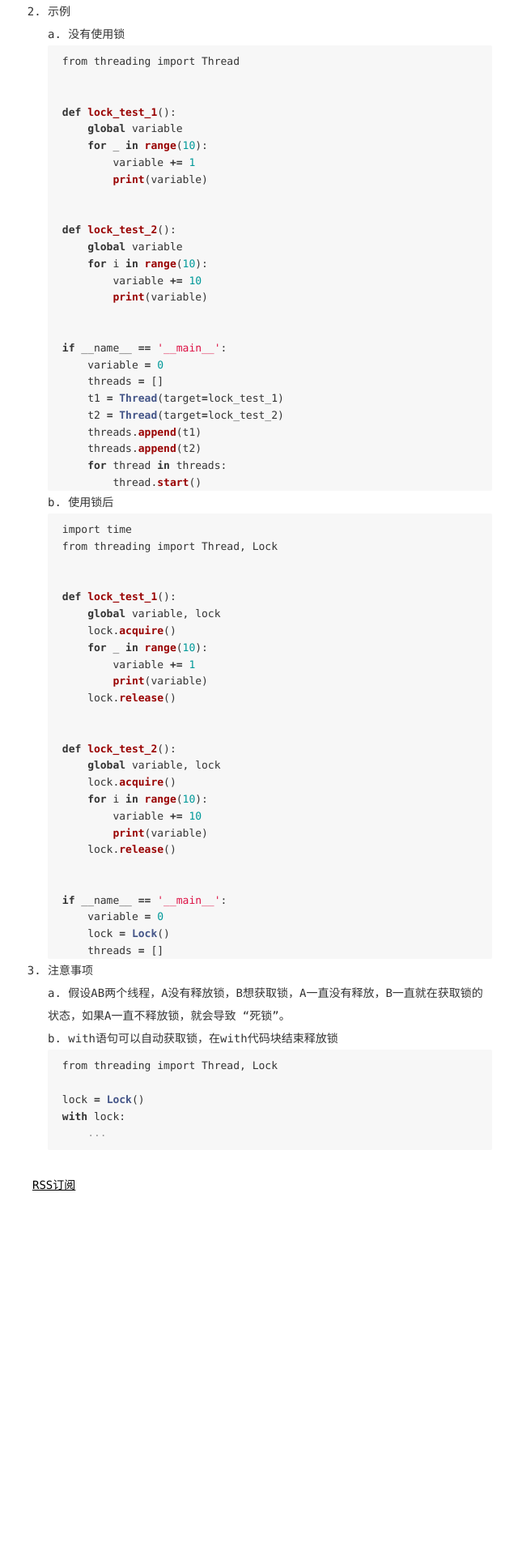
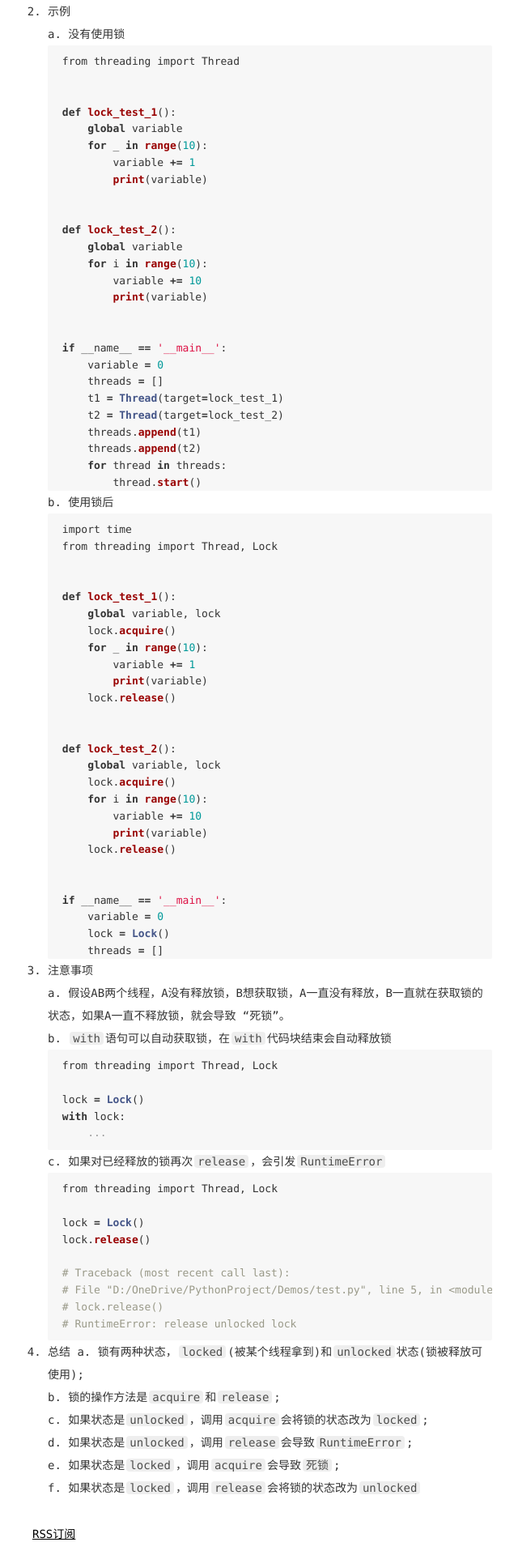
Before and after one commit to aoeivu/aoeivu, a Jekyll site: the page built from _posts/2019-11-28-Threading.md, in a window 1280 px wide. Shown: the part 3217-5137 px from the top of the page at 81% size, without its empty margins (318-958 px from the left). Built offline with Jekyll 4.4.1, drawn with Linux system fonts in a browser that asks for light colours; Markdown is read by kramdown in place of the engine named in the settings; comment, search, counter and statistics services are not loaded; before the commit the page ends 4706 px from its top, so only the background shows below that.

Commit message:
fix post

````diff
--- a/_posts/2019-11-28-Threading.md
+++ b/_posts/2019-11-28-Threading.md
@@ -237,7 +237,7 @@ categories: [Python]
 
 3. 注意事项
     a. 假设AB两个线程，A没有释放锁，B想获取锁，A一直没有释放，B一直就在获取锁的状态，如果A一直不释放锁，就会导致 “死锁”。
-    b. with语句可以自动获取锁，在with代码块结束释放锁
+    b. `with`语句可以自动获取锁，在`with`代码块结束会自动释放锁
 
     ```python
     from threading import Thread, Lock
@@ -246,3 +246,24 @@ categories: [Python]
     with lock:
         ...
     ```
+    c. 如果对已经释放的锁再次`release`，会引发`RuntimeError`
+
+    ```python
+    from threading import Thread, Lock
+
+    lock = Lock()
+    lock.release()
+
+    # Traceback (most recent call last):
+    # File "D:/OneDrive/PythonProject/Demos/test.py", line 5, in <module>
+    # lock.release()
+    # RuntimeError: release unlocked lock
+    ```
+
+4. 总结
+    a. 锁有两种状态，`locked`(被某个线程拿到)和`unlocked`状态(锁被释放可使用);
+    b. 锁的操作方法是`acquire`和`release`;
+    c. 如果状态是`unlocked`，调用`acquire`会将锁的状态改为`locked`;
+    d. 如果状态是`unlocked`，调用`release`会导致`RuntimeError`;
+    e. 如果状态是`locked`，调用`acquire`会导致`死锁`;
+    f. 如果状态是`locked`，调用`release`会将锁的状态改为`unlocked`
````
